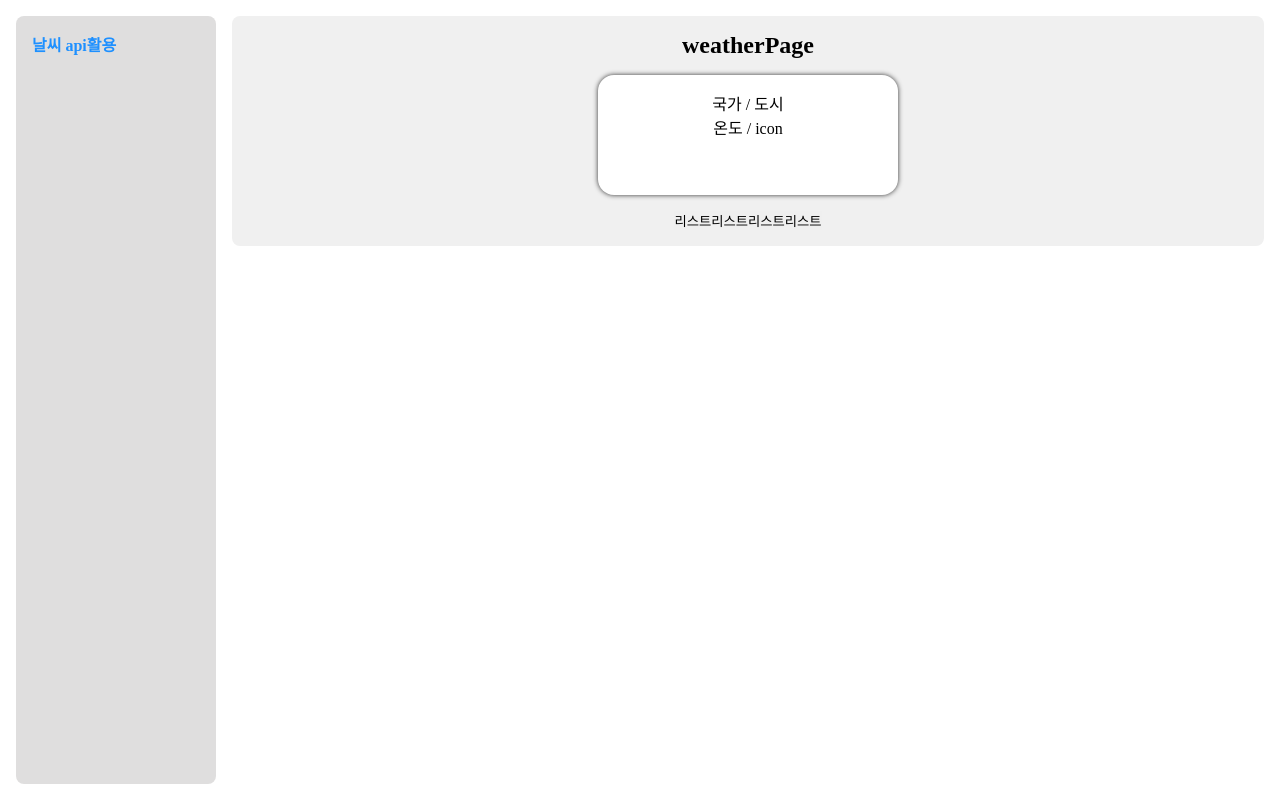
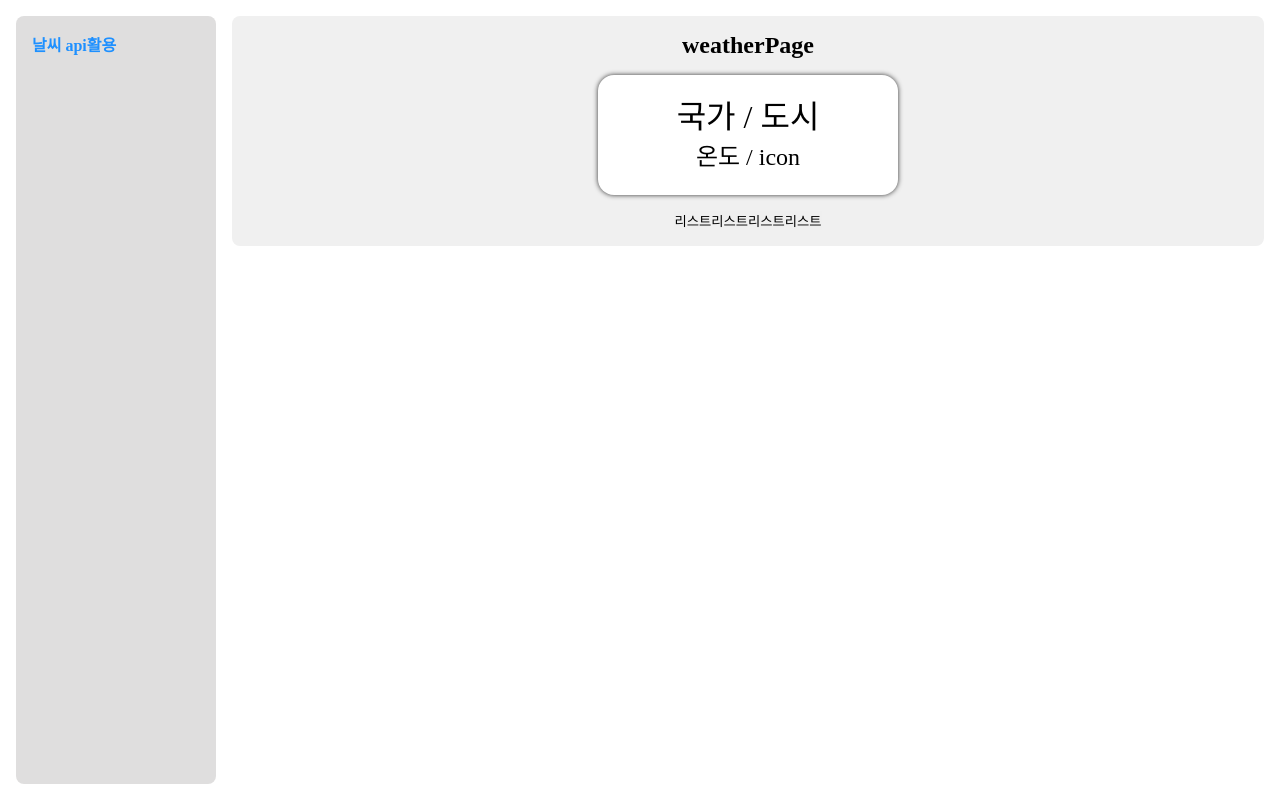
Before and after one commit to Lacheln1/UrecaDailyStudy, a React (Vite) app in the folder 4/0428/react05_apis/: page / in a window 1280 px wide. Built offline with nearby package versions, Linux system fonts and the light colour scheme.

Commit message:
웨더api.js제작

```diff
--- a/4/0428/react05_apis/src/weather/WeatherPage.module.css
+++ b/4/0428/react05_apis/src/weather/WeatherPage.module.css
@@ -17,8 +17,10 @@
   box-shadow: 0 0 5px rgba(0, 0, 0, 0.8);
 }
 .location {
+  font-size: 2rem;
 }
 .temperature {
+  font-size: 1.5rem;
 }
 .btnList {
 }
--- /dev/null
+++ b/4/0428/react05_apis/src/weather/useWeatherApi.js
@@ -0,0 +1,2 @@
+//https://api.openweathermap.org/data/2.5/weather?lat={lat}&lon={lon}&appid={API key}
+// https://api.openweathermap.org/data/2.5/weather?lat=44.34&lon=10.99&appid=d7bf29a51b222bb8ddfd1b62b05c21f4
```
